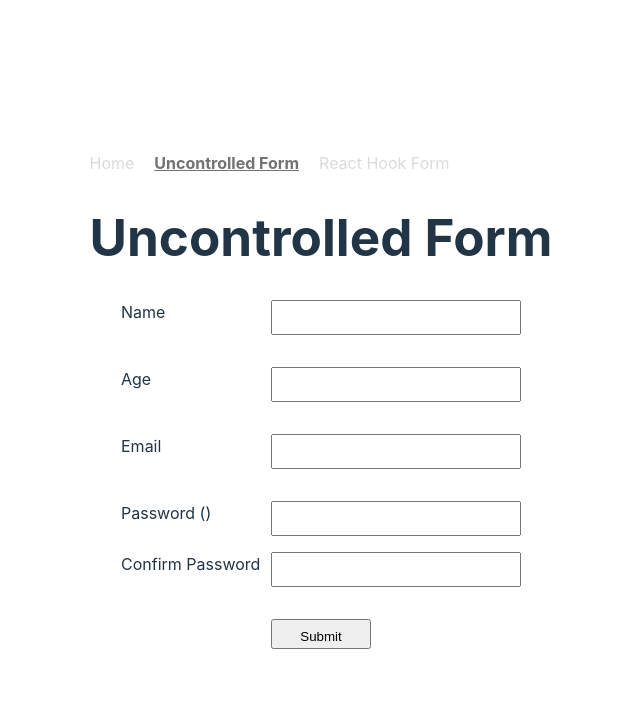
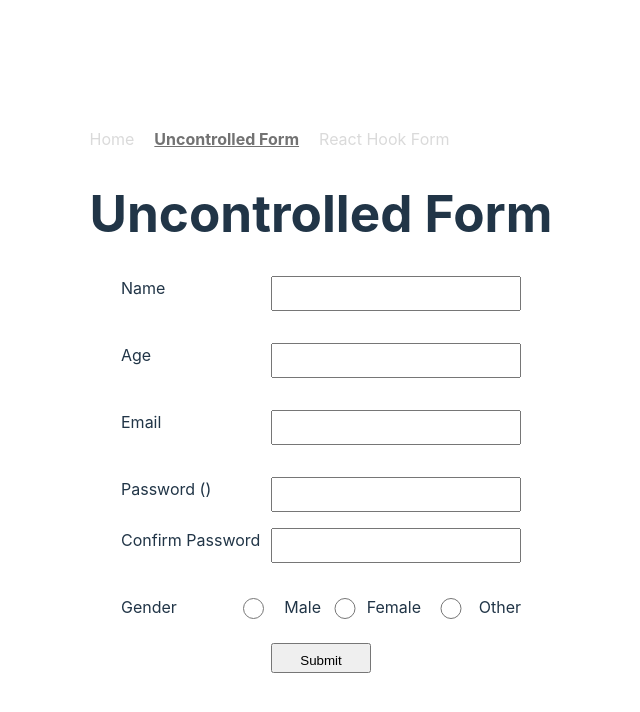
Before and after one commit to guz86/ReactTask, a React (Vite) app: page /uncontrolled-form in a window 1280 px wide. Shown: the top 712 px of the page, without its empty margins (319-959 px from the left). Built offline with nearby package versions, Linux system fonts and the light colour scheme.

Commit message:
feat: add gender for form

```diff
--- a/src/app/features/reacthookform/reacthookformSlice.ts
+++ b/src/app/features/reacthookform/reacthookformSlice.ts
@@ -5,6 +5,7 @@ interface FormState {
   age: number;
   email: string;
   password: string;
+  gender: string;
 }
 
 const initialState: FormState = {
@@ -12,6 +13,7 @@ const initialState: FormState = {
   age: 0,
   email: '',
   password: '',
+  gender: '',
 };
 
 const reacthookformSlice = createSlice({
@@ -23,6 +25,7 @@ const reacthookformSlice = createSlice({
       state.age = action.payload.age;
       state.email = action.payload.email;
       state.password = action.payload.password;
+      state.gender = action.payload.gender;
     },
   },
 });
--- a/src/components/Main/Main.tsx
+++ b/src/components/Main/Main.tsx
@@ -15,6 +15,7 @@ export const Main = () => {
             <p>Age: {user.age}</p>
             <p>Email: {user.email}</p>
             <p>Password: {user.password}</p>
+            <p>Gender: {user.gender}</p>
           </div>
         ) : (
           <p>No data available</p>
--- a/src/components/Uncontrolled/UncontrolledForm.css
+++ b/src/components/Uncontrolled/UncontrolledForm.css
@@ -47,3 +47,9 @@
   margin: 0rem;
   font-size: 0.7em;
 }
+
+.gender label {
+  display: flex;
+  gap: 0rem;
+  max-width: 100px;
+}
--- a/src/components/Uncontrolled/UncontrolledForm.tsx
+++ b/src/components/Uncontrolled/UncontrolledForm.tsx
@@ -9,6 +9,7 @@ interface IFormInput {
   age: number;
   email: string;
   password: string;
+  gender: string;
 }
 
 export const UncontrolledForm = () => {
@@ -20,6 +21,7 @@ export const UncontrolledForm = () => {
     age: 0,
     email: '',
     password: '',
+    gender: '',
   });
   const [errors, setErrors] = useState<
     Partial<Record<keyof IFormInput, string>>
@@ -56,6 +58,13 @@ export const UncontrolledForm = () => {
     e: React.ChangeEvent<HTMLInputElement>
   ) => {
     setConfirmPassword(e.target.value);
+  };
+
+  const handleGenderChange = (e: React.ChangeEvent<HTMLInputElement>) => {
+    setFormData((prevData) => ({
+      ...prevData,
+      gender: e.target.value,
+    }));
   };
 
   const handleSubmit = (e: React.FormEvent<HTMLFormElement>) => {
@@ -101,7 +110,7 @@ export const UncontrolledForm = () => {
     }
 
     dispatch(setUserData({ ...formData, password: formData.password }));
-    setFormData({ name: '', age: 0, email: '', password: '' });
+    setFormData({ name: '', age: 0, email: '', password: '', gender: '' });
     setConfirmPassword('');
     navigate('/');
   };
@@ -180,6 +189,42 @@ export const UncontrolledForm = () => {
           )}
         </div>
 
+        <div>
+          <label>Gender</label>
+          <div className="gender">
+            <label>
+              <input
+                type="radio"
+                name="gender"
+                value="male"
+                checked={formData.gender === 'male'}
+                onChange={handleGenderChange}
+              />
+              Male
+            </label>
+            <label>
+              <input
+                type="radio"
+                name="gender"
+                value="female"
+                checked={formData.gender === 'female'}
+                onChange={handleGenderChange}
+              />
+              Female
+            </label>
+            <label>
+              <input
+                type="radio"
+                name="gender"
+                value="other"
+                checked={formData.gender === 'other'}
+                onChange={handleGenderChange}
+              />
+              Other
+            </label>
+          </div>
+        </div>
+
         <input type="submit" value="Submit" />
       </form>
     </>
```
